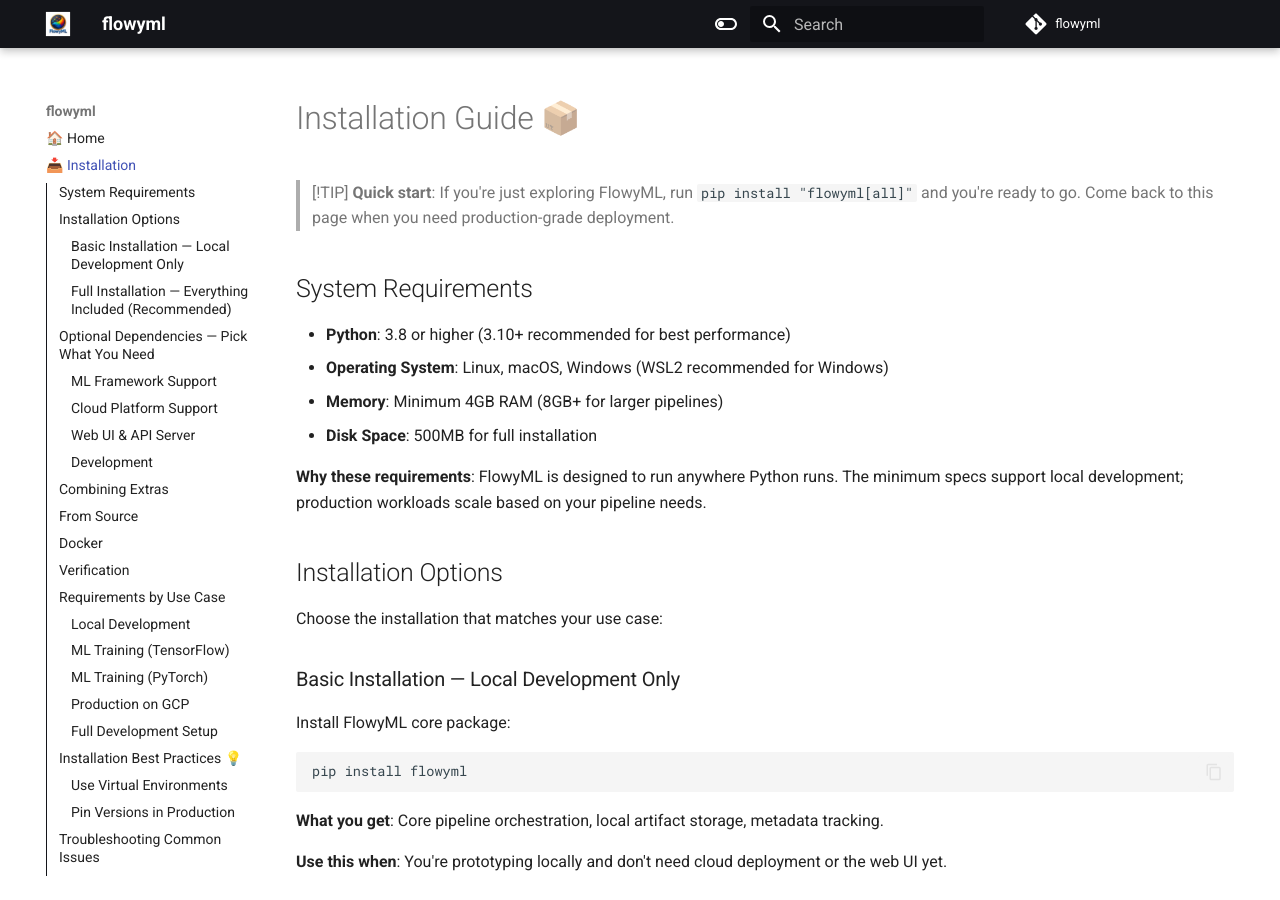
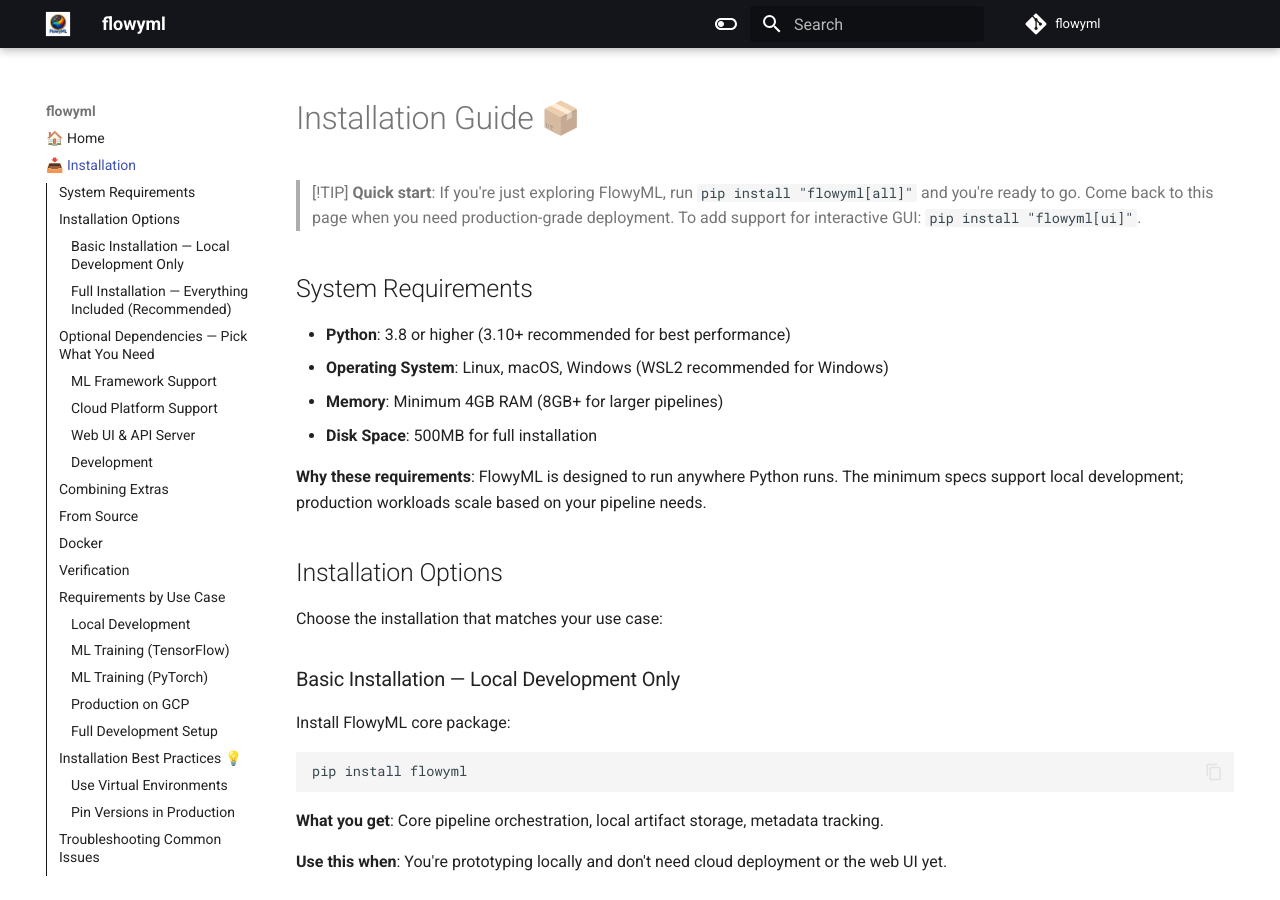
Before and after one commit to UnicoLab/FlowyML, an MkDocs documentation site: the page built from docs/INSTALLATION.md, in a window 1280 px wide and 900 px high. Built offline with MkDocs 1.6.1 and Material for MkDocs 9.7.7, drawn with Linux system fonts in a browser that asks for light colours; comment, search, counter and statistics services are not loaded.

Commit message:
feat: Update UI dependencies in pyproject.toml for improved user experience and clarify installation instructions in documentation.

```diff
--- a/docs/INSTALLATION.md
+++ b/docs/INSTALLATION.md
@@ -1,7 +1,7 @@
 # Installation Guide 📦
 
 > [!TIP]
-> **Quick start**: If you're just exploring FlowyML, run `pip install "flowyml[all]"` and you're ready to go. Come back to this page when you need production-grade deployment.
+> **Quick start**: If you're just exploring FlowyML, run `pip install "flowyml[all]"` and you're ready to go. Come back to this page when you need production-grade deployment. To add support for interactive GUI: `pip install "flowyml[ui]"`.
 
 ## System Requirements
 
```
Also changed, not shown: README.md (+1 -1 lines), docs/getting-started.md (+1 -0 lines), docs/index.md (+1 -1 lines), pyproject.toml (+7 -3 lines).
